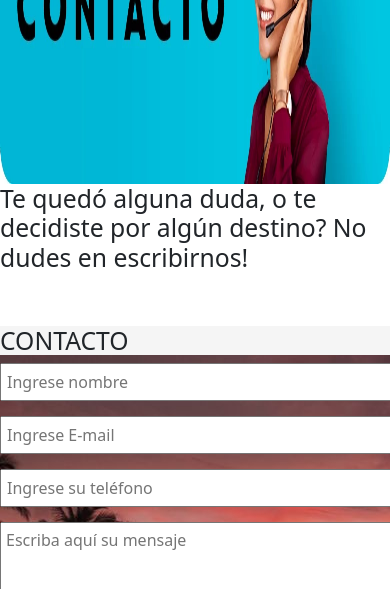
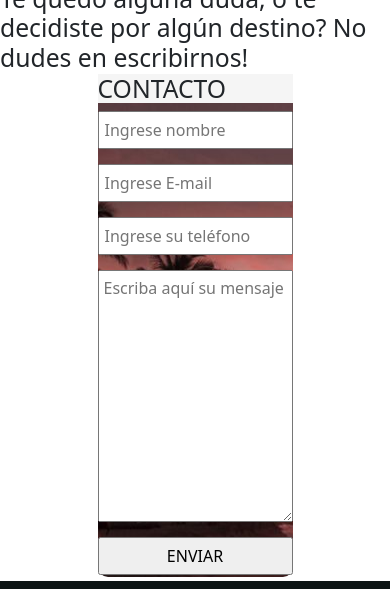
Before and after one commit to FacuSandoval/proyecto-pagina-vola-de-aca, a website: page html/contacto.html in a window 390 px wide. Shown: the part 225-814 px from the top of the page. Drawn offline with nearby package versions, Linux system fonts and the light colour scheme.

Commit message:
Se le agregó el favicon, se solucionaron problemas con los media queries

```diff
--- a/html/contacto.html
+++ b/html/contacto.html
@@ -13,6 +13,7 @@
     <link href="https://fonts.googleapis.com/css2?family=Roboto+Slab&display=swap" rel="stylesheet">
     <link href="https://cdn.jsdelivr.net/npm/bootstrap@5.1.3/dist/css/bootstrap.min.css" rel="stylesheet" integrity="sha384-1BmE4kWBq78iYhFldvKuhfTAU6auU8tT94WrHftjDbrCEXSU1oBoqyl2QvZ6jIW3" crossorigin="anonymous">
     <link rel="stylesheet" href="https://cdnjs.cloudflare.com/ajax/libs/font-awesome/5.15.3/css/all.min.css"/>
+    <link rel="shortcut icon" href="../images/favicon-ok.png">
 </head>
 <body id="body">
   <div class="grilla">
@@ -52,7 +53,7 @@
         <h2>Te quedó alguna duda, o te decidiste por algún destino? No dudes en escribirnos!</h2>
 
         <div class="formulario">
-          <form action="">
+          <form>
               <h2 class="h2Contacto">CONTACTO</h2>
               <input type="text" name="nombre" id="contacto" placeholder="Ingrese nombre">
               <input type="text" name="correo" id="contacto" placeholder="Ingrese E-mail">
@@ -85,12 +86,6 @@
             </div>
             <div class="button">
               <div class="icon">
-                  <i class="fab fa-github"></i>
-              </div>
-              <span>Github</span>
-            </div>
-            <div class="button">
-              <div class="icon">
                   <i class="fab fa-youtube"></i>
               </div>
               <span>YouTube</span>
--- a/scss/main.scss
+++ b/scss/main.scss
@@ -107,7 +107,7 @@
   form{
     display: flex;
     flex-direction: column;
-    width: 400px;
+    width: 50%;
     height: 700px;
     margin-bottom: 10px;
     background-color: #F5F5F5;
@@ -234,6 +234,7 @@
 
 
     $breakpoints: (
+      xs: 0px,
       sm: 540px,
       md: 768px,
       lg: 1024px
@@ -246,6 +247,57 @@
 
     }
 
+    @include mobile(xs){
+      .imagenFondo{
+        width: 100%;
+        height: 100px;
+        font-family: 'Staatliches', cursive;
+
+      }
+
+      form{
+        width: 100%;
+        height: 400px;
+        display: flex;
+        justify-content: center;
+        align-content: center;
+
+      }
+
+      .main{
+        width: 100%;
+      }
+
+      div .formulario{
+        height: 500px;
+        width: 100%;
+        display: flex;
+        justify-content: center;
+        align-content: center;
+      }
+
+      iframe{
+        width:100%;
+        height:200px;
+      }
+      .pieDePagina{
+        width: 100%;
+        height: 100px;
+        text-align: center;
+      }
+      .container{
+        flex-wrap: wrap;
+      }
+      .card{
+        margin-bottom: 20px;
+      }
+
+      .bannerAlt{
+        height: 150px;
+      }
+    }
+
+
     @include mobile(sm){
       .imagenFondo{
         width: 100%;
@@ -256,9 +308,10 @@
 
       form{
         width: 100%;
-        height: 450px;
+        height: 400px;
         justify-content: center;
         align-content: center;
+
       }
 
       div .formulario{
@@ -283,6 +336,10 @@
       .card{
         margin-bottom: 20px;
       }
+
+      .bannerAlt{
+        height: 200px;
+      }
     }
 
     @include mobile(md){
@@ -293,7 +350,7 @@
 
       }
       .bannerAlt{
-        height: 100px;
+        height: 250px;
       }
       iframe{
         width:100%;
@@ -309,3 +366,9 @@
       }
 
     }
+
+    @include mobile(lg){
+      .bannerAlt{
+        height: 300px;
+      }
+    }
```
Also changed, not shown: html/australia.html (+1 -6 lines), html/francia.html (+1 -6 lines), html/nosotros.html (+1 -6 lines), html/nueva_zelanda.html (+1 -6 lines), index.html (+1 -6 lines), css/style.css, images/favicon-ok.png (added).
